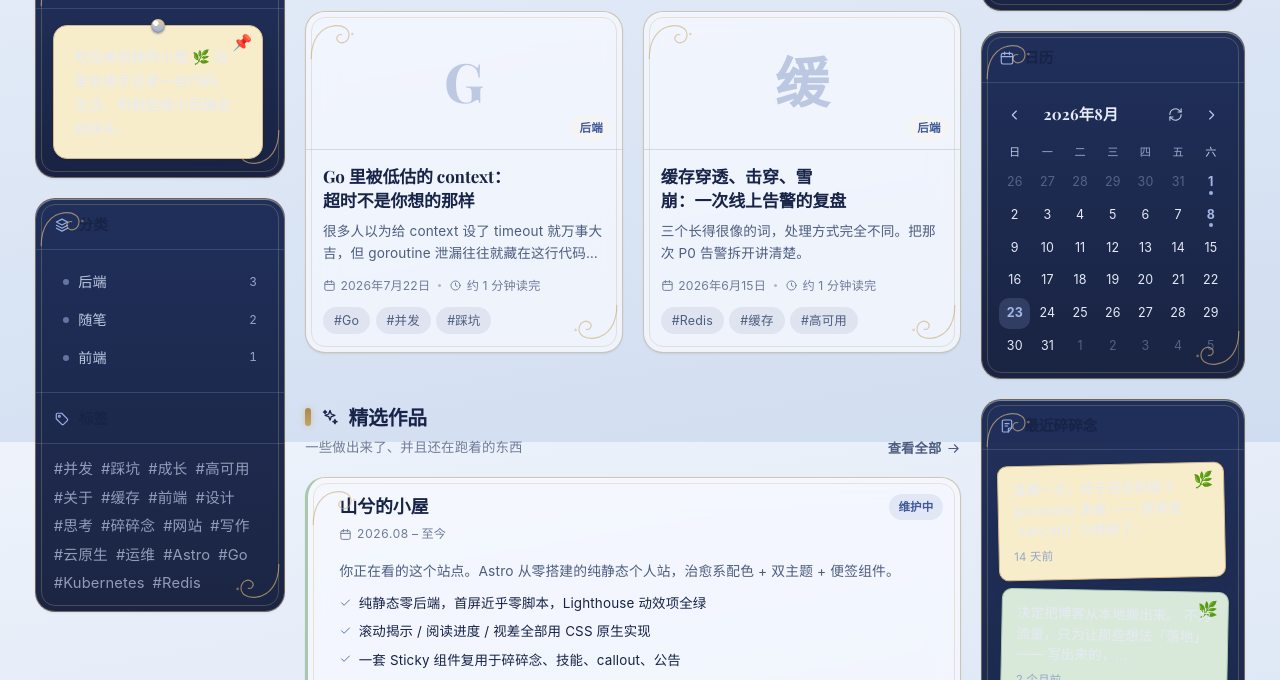
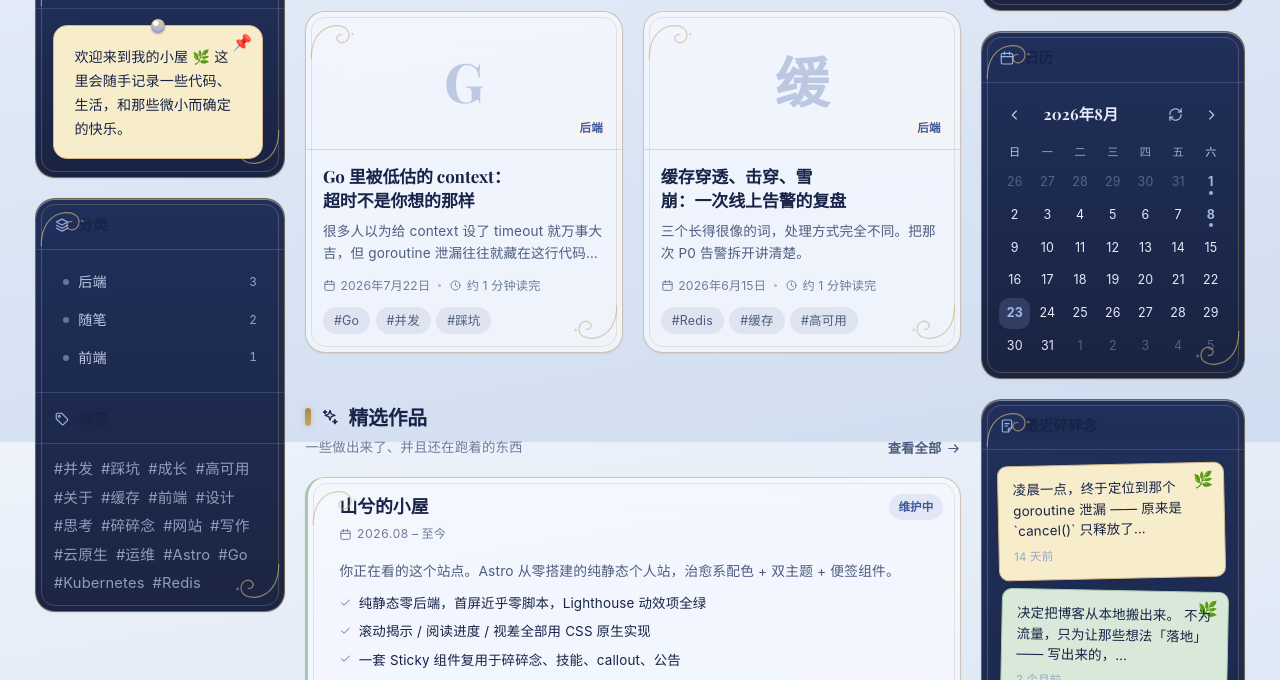
Before and after one commit to is-shanxi/shanxi-site, an Astro site: page / in a window 1280 px wide. Shown: the part 1158-1838 px from the top of the page. Built offline with nearby package versions, Linux system fonts and the light colour scheme; Astro itself is replaced by a stand-in of ours; a web font is replaced by a local one.

Commit message:
fix(sidebar): 便签字色在 ff-card 内双主题清晰可见
根因：.ff-card 把 --text 强制覆写成月白 #e5eaf6（深底侧栏里其它
文字清晰），但便签底色在 light 主题是浅色（ivory/porcelain/rose/
lilac/sage）——浅字配浅底对比度 1.13~1.36:1 完全看不清。dark 主题
便签底色是深色，月白字反而没问题，所以问题只在 light 主题下的
ff-card 范围。

修法：新增主题感知令牌 --note-ink
  :root      { --note-ink: #172347 }  /* light：跟深底便签配浅字相反 */
  .dark      { --note-ink: #e5eaf6 }  /* dark：与浅字配深底一致 */
该令牌在 .ff-card 作用域里不重新定义，恒定随主题解析。Sticky 组件
的 sticky-note 与侧栏的 .ann-text / .note-text 全部改用 --note-ink。

踩坑记录：global.css 的样式在 @layer components 内，组件 scoped CSS
是 unlayered——按 CSS 层叠层级规则，unlayered 永远赢过 layered，
特异性再高也没用。最初想用 .ff-card .sticky-note.sticky-note
(specificity 0,3,0) 压制 Sticky.astro 的 [data-astro-cid] (0,2,0)
结果毫无效果。最终改成在 Sticky.astro 自身用专属令牌解决。

```diff
--- a/src/components/sidebar/AnnouncementCard.astro
+++ b/src/components/sidebar/AnnouncementCard.astro
@@ -56,7 +56,10 @@ const text = body || t('sidebar.announcementText');
     margin: 0;
     font-size: 0.88rem;
     line-height: 1.7;
-    color: var(--text);
+    /* 用便签专属字色而非 --text：在 .ff-card 作用域里 --text 会被
+       覆写成月白，浅字配浅便签底完全看不清。--note-ink 跟随便签底
+       色明暗翻转，任何上下文都清晰 */
+    color: var(--note-ink);
     word-break: break-word;
   }
 </style>
--- a/src/components/sidebar/NotesCard.astro
+++ b/src/components/sidebar/NotesCard.astro
@@ -78,7 +78,9 @@ const plain = (s: string) =>
     margin: 0;
     font-size: 0.84rem;
     line-height: 1.55;
-    color: var(--text);
+    /* 见 .ann-text 同理：便签内文用 --note-ink，避免 .ff-card 把 --text
+       覆写成月白后浅字配浅便签底看不清 */
+    color: var(--note-ink);
     display: -webkit-box;
     -webkit-box-orient: vertical;
     /* 侧栏高度限制解除后，给碎碎念更多展示行数，减少信息损失 */
--- a/src/components/ui/Sticky.astro
+++ b/src/components/ui/Sticky.astro
@@ -135,7 +135,11 @@ const Tag = href ? 'a' : 'div';
       transform var(--dur-slow) var(--ease-spring),
       box-shadow var(--dur) var(--ease-soft),
       filter var(--dur) var(--ease-soft);
-    color: var(--text);
+    /* 便签字色用专属 --note-ink 而非 --text：
+       在 .ff-card（深藏青侧栏）作用域里 --text 被覆写成月白，
+       但 light 主题下便签底仍是浅色 → 浅字配浅底看不清。
+       --note-ink 跟随便签底色明暗翻转，任何作用域都清晰 */
+    color: var(--note-ink);
     text-decoration: none;
   }
 
--- a/src/styles/global.css
+++ b/src/styles/global.css
@@ -60,6 +60,10 @@
   --note-lilac-br: #b6a9d2;
   --note-sage-bg: #d9e9d9;
   --note-sage-br: #a8c8ad;
+  /* 便签字色：跟随便签底色明暗翻转（浅底配深字）。
+     独立于 --text，避免被 .ff-card 等作用域把 --text 覆写成月白
+     后浅字落在浅便签上看不清 */
+  --note-ink: #172347;
 
   /* ── 状态 ── */
   --success: #5fa882;
@@ -163,6 +167,7 @@
   --note-lilac-br: #423a64;
   --note-sage-bg: #1e2e26;
   --note-sage-br: #324a3c;
+  --note-ink: #e5eaf6;
 
   /* ── 阴影：插件 maid-shadow（深海夜） ── */
   --shadow-sm: 0 1px 2px rgb(0 0 0 / 0.3);
@@ -636,6 +641,12 @@
     border-color: rgb(197 164 104 / 0.5);
   }
 
+  /* 便签字色在 ff-card 内的可见性问题已改由专属令牌 --note-ink 解决
+     （见 :root/.dark 的便签调色板与 Sticky.astro 的 color 声明）。
+     此处不再用选择器叠特异性压制：global.css 的规则在 @layer components
+     内，而组件 scoped CSS 是 unlayered——层叠层级永远优先于特异性，
+     提高特异性也赢不了 unlayered 规则。 */
+
   /* 深底上卷草角花微提亮 */
   .ff-card::before {
     filter: brightness(1.28);
```
